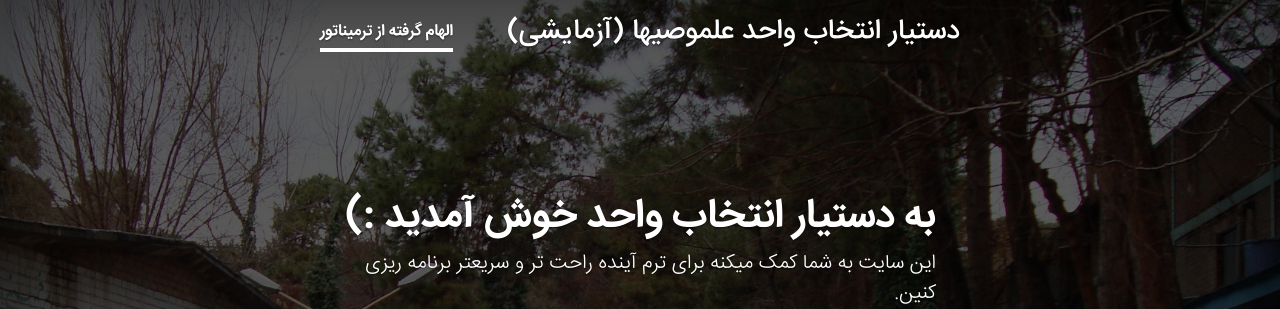
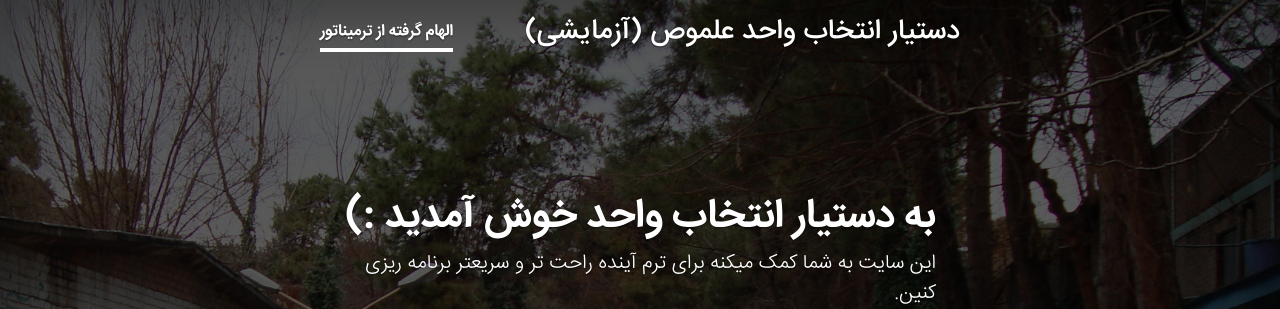
Before and after one commit to m2-farzan/elmos, a Flask app: page / in a window 1280 px wide. Shown: the top 309 px of the page. Run offline with Flask 2, Linux system fonts and the light colour scheme; some libraries are stand-ins or nearby versions.

Commit message:
Quick typo fix

```diff
--- a/templates/layout.html
+++ b/templates/layout.html
@@ -37,7 +37,7 @@
     <header class="masthead mb-auto">
       <div class="inner">
         <h3 class="masthead-brand">
-          <a href="/">دستیار انتخاب واحد علموصیها (آزمایشی)</a>
+          <a href="/">دستیار انتخاب واحد علموص (آزمایشی)</a>
         </h3>
         <nav class="nav nav-masthead justify-content-center">
           <a class="nav-link active" href="http://term.inator.ir">الهام گرفته از ترمیناتور</a>
```
